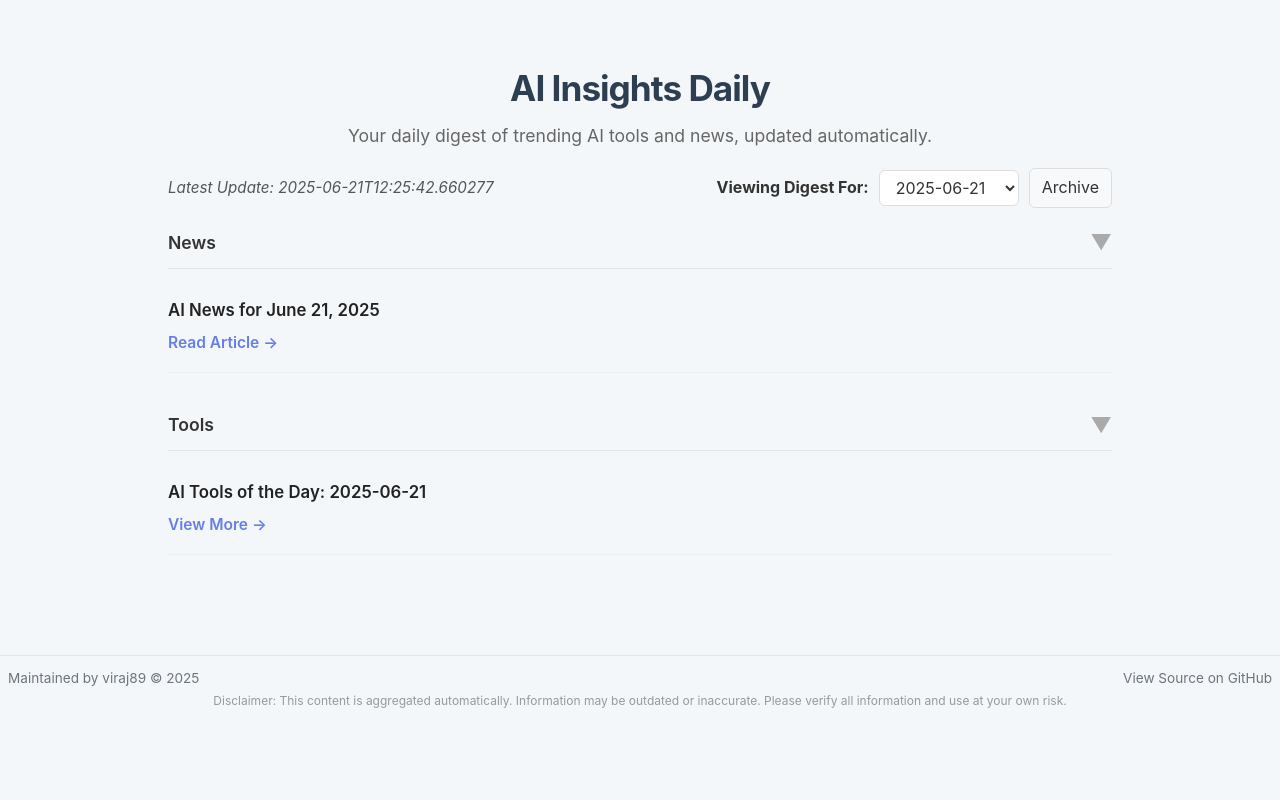
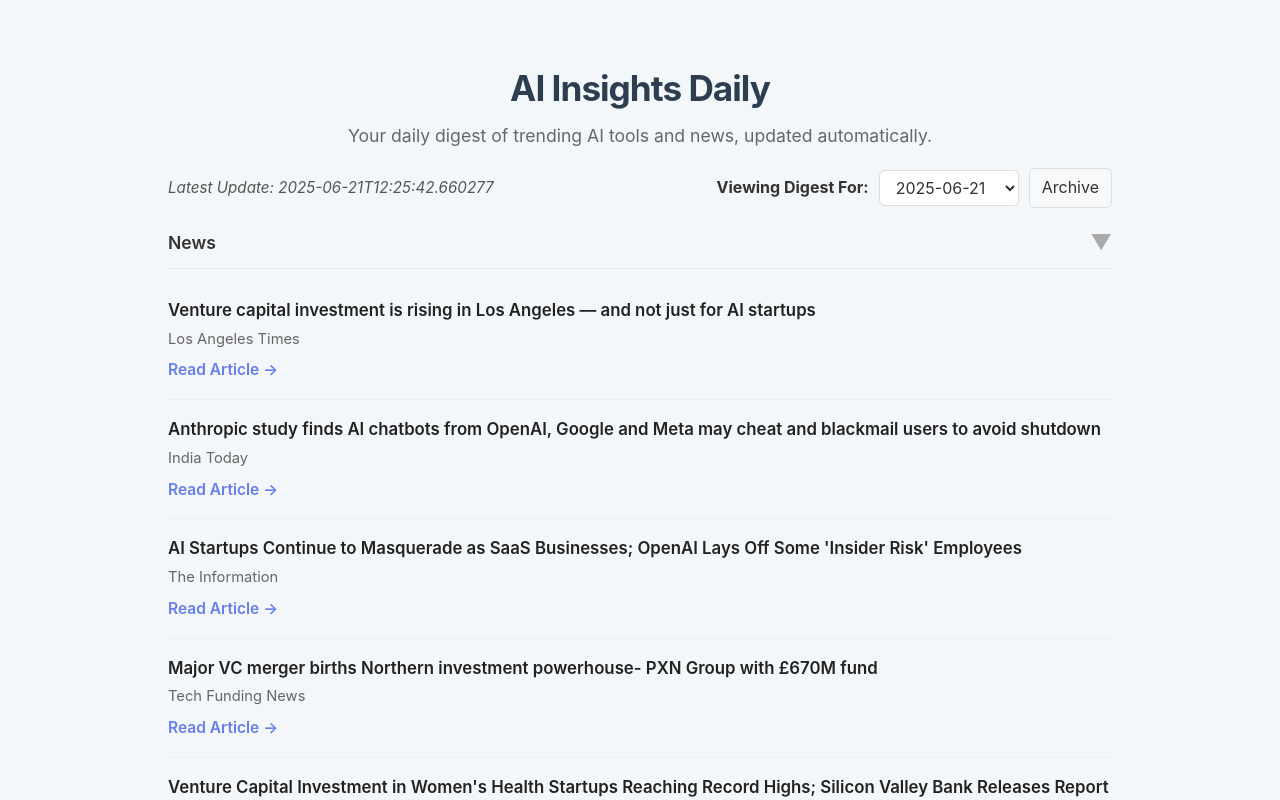
Before and after one commit to viraj89/ai-resources-and-tools, a Next.js app in the folder website/: page / in a window 1280 px wide. Shown: the top 800 px of the page. Built offline with nearby package versions, Linux system fonts and the light colour scheme.

Commit message:
fix: Add correct types for news/tool items in DailyUpdate and update rendering for Vercel build

```diff
--- a/website/src/app/page.tsx
+++ b/website/src/app/page.tsx
@@ -27,11 +27,30 @@
 
 // Add these types at the top of your file
 
+type NewsItem = {
+  title: string;
+  url: string;
+  source?: string;
+  published?: string;
+  description?: string;
+};
+
+type ToolItem = {
+  name?: string;
+  title?: string;
+  url: string;
+  category?: string;
+  source?: string;
+  published?: string;
+  status?: string;
+  description?: string;
+};
+
 type DailyUpdate = {
   date: string;
-  type: string;
+  type: string; // 'news' or 'tools'
   title: string;
-  data: any[];
+  data: (NewsItem | ToolItem)[];
 };
 
 // Reusable Collapsible Section Component
@@ -119,7 +138,7 @@
       <div style={{ display: 'flex', gap: 20, flexDirection: 'row', alignItems: 'flex-start' }}>
         <div style={{ flex: 1 }}>
           <CollapsibleSection title="News" defaultCollapsed={false}>
-            {news.length === 0 ? <div style={{ color: '#888' }}>No news for this date.</div> : news.map((item, index) => (
+            {news.length === 0 || !news[0].data.length ? <div style={{ color: '#888' }}>No news for this date.</div> : (news[0].data as NewsItem[]).map((item, index) => (
               <div key={index} style={{ borderBottom: '1px solid #eee', padding: '16px 0' }}>
                 <div style={{ fontWeight: 600, fontSize: '1.05rem', color: '#222', marginBottom: 4 }}>{item.title}</div>
                 <div style={{ fontSize: '0.92rem', color: '#666', marginBottom: 4 }}>
@@ -132,7 +151,7 @@
             ))}
           </CollapsibleSection>
           <CollapsibleSection title="Tools" defaultCollapsed={false}>
-            {tools.length === 0 ? <div style={{ color: '#888' }}>No tools for this date.</div> : tools.map((item, index) => (
+            {tools.length === 0 || !tools[0].data.length ? <div style={{ color: '#888' }}>No tools for this date.</div> : (tools[0].data as ToolItem[]).map((item, index) => (
               <div key={index} style={{ borderBottom: '1px solid #eee', padding: '16px 0' }}>
                 <div style={{ fontWeight: 600, fontSize: '1.05rem', color: '#222', marginBottom: 4 }}>{item.title || item.name}</div>
                 <div style={{ fontSize: '0.92rem', color: '#666', marginBottom: 4 }}>
```
